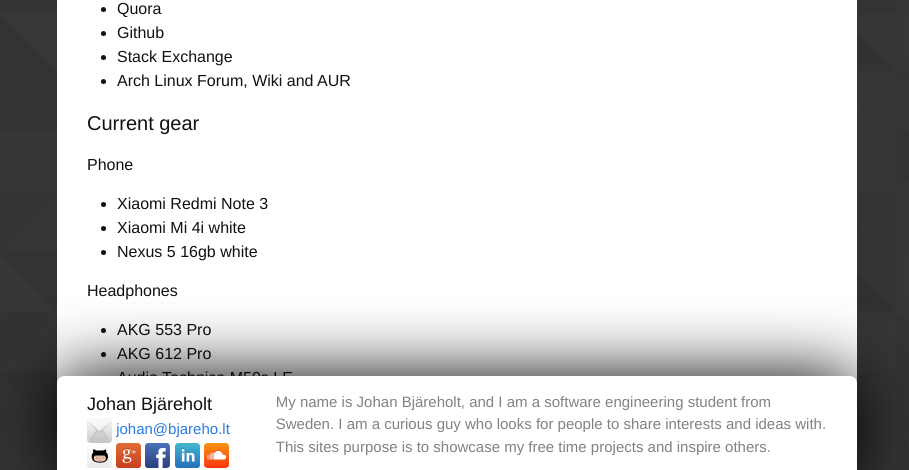
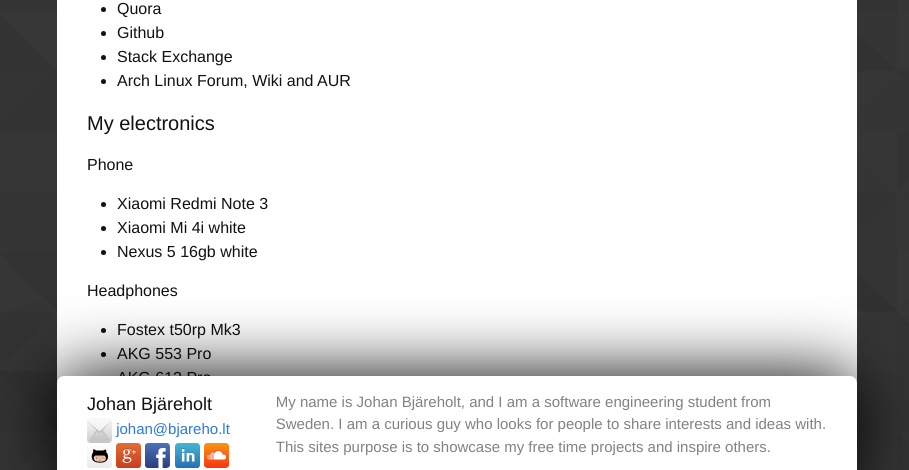
Before and after one commit to johan-bjareholt/johan-bjareholt.github.io, a Jekyll site: the page built from about.md, in a window 1280 px wide and 900 px high. Shown: the part 409-879 px from the top of the window, without its empty margins (183-1092 px from the left). Built offline with Jekyll 4.4.1, drawn with Linux system fonts in a browser that asks for light colours.

Commit message:
Added my mk3's

```diff
--- a/about.md
+++ b/about.md
@@ -17,7 +17,7 @@
 - Stack Exchange
 - Arch Linux Forum, Wiki and AUR
 
-#### Current gear
+#### My electronics
 
 Phone
 
@@ -27,6 +27,7 @@
 
 Headphones
 
+- Fostex t50rp Mk3
 - AKG 553 Pro
 - AKG 612 Pro
 - Audio Technica M50s LE
```
